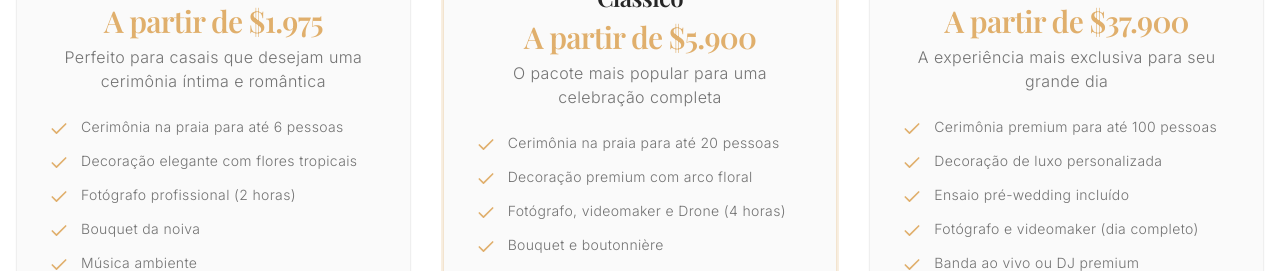
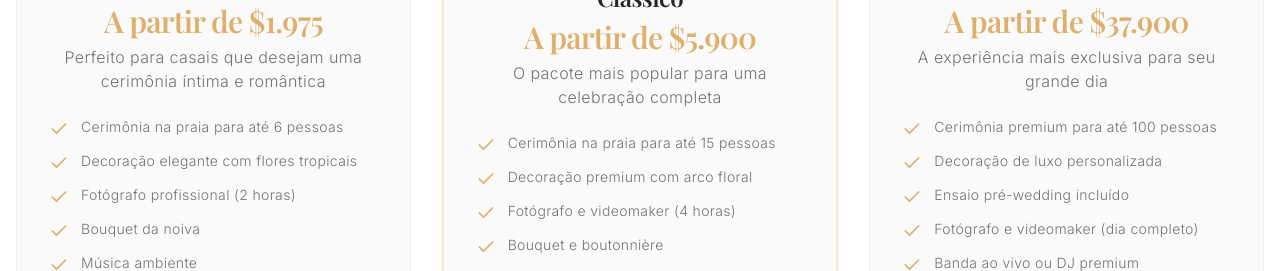
Before and after one commit to allanmonteiro10/cancun-vows-paradise, a React (Vite) app: page / in a window 1280 px wide. Shown: the part 4880-5151 px from the top of the page. Built offline with nearby package versions, Linux system fonts and the light colour scheme; a web font is replaced by a local one.

Commit message:
Update Classico package details

```diff
--- a/src/components/WeddingPackages.tsx
+++ b/src/components/WeddingPackages.tsx
@@ -26,9 +26,9 @@ const WeddingPackages = () => {
       price: "A partir de $5.900",
       description: "O pacote mais popular para uma celebração completa",
       features: [
-        "Cerimônia na praia para até 20 pessoas",
+        "Cerimônia na praia para até 15 pessoas",
         "Decoração premium com arco floral",
-        "Fotógrafo, videomaker e Drone (4 horas)",
+        "Fotógrafo e videomaker (4 horas)",
         "Bouquet e boutonnière",
         "Violinista ou saxofonista",
         "Cabelo e Maquíagem da Noiva",
```
